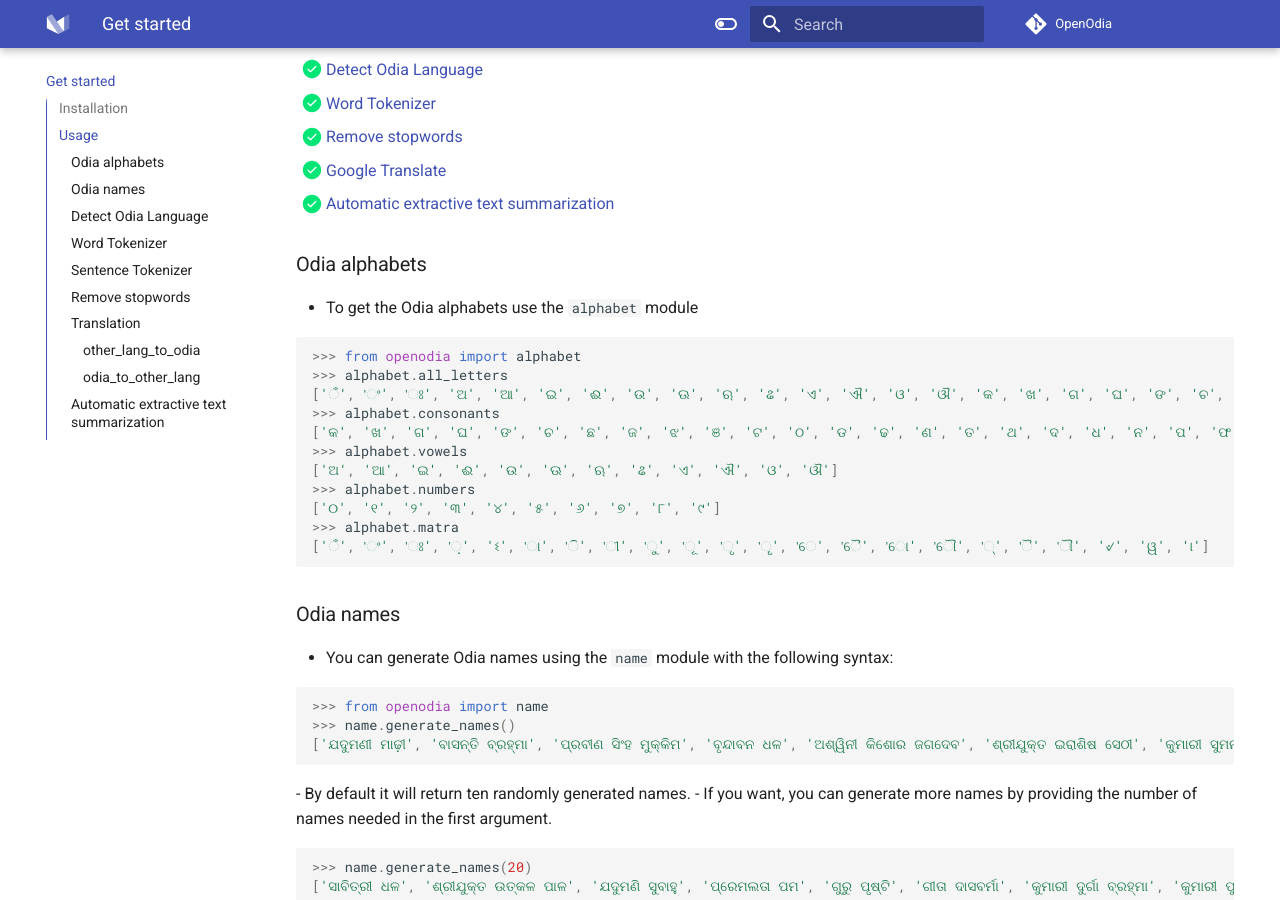
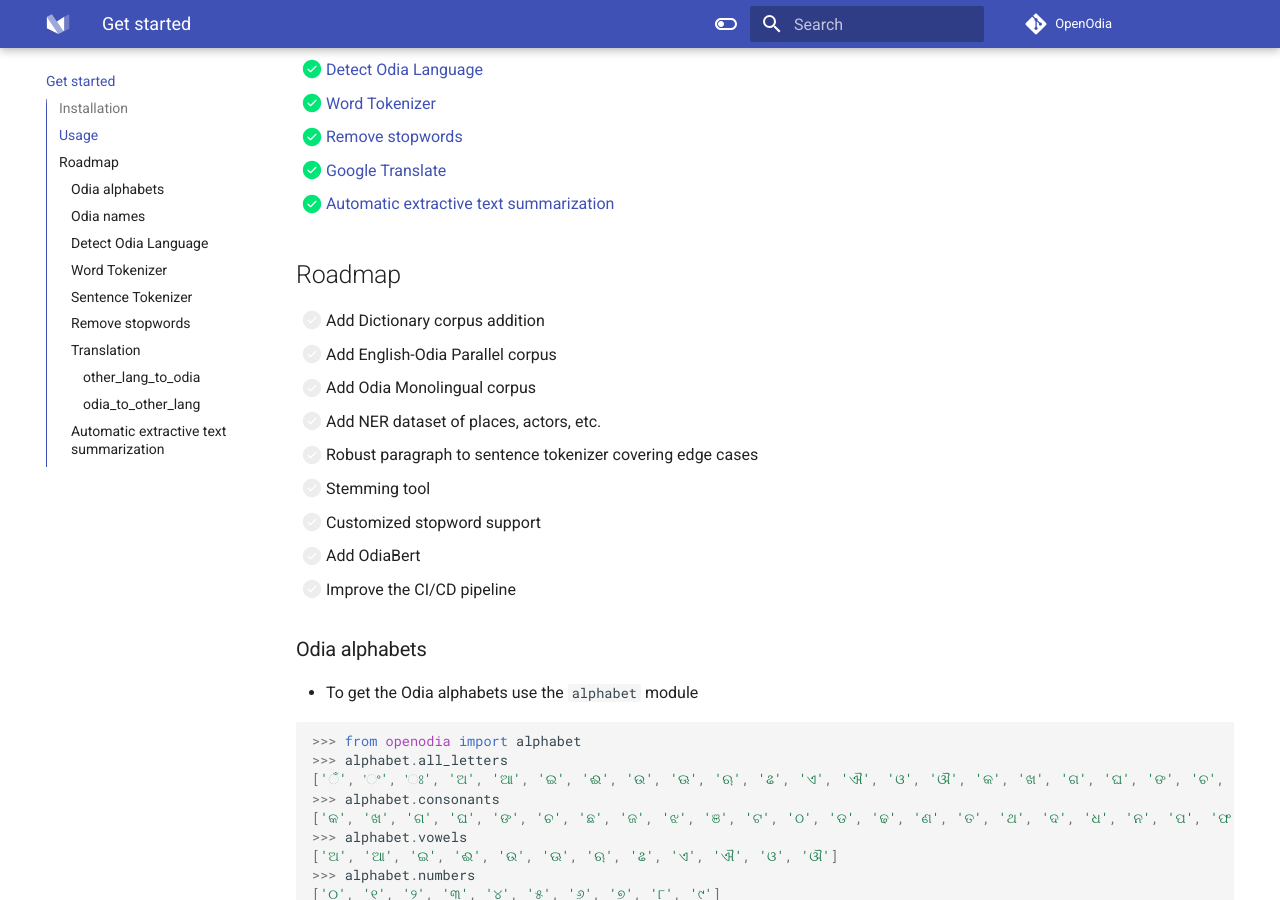
Before and after one commit to soumendrak/openodia, an MkDocs documentation site: the page built from docs/index.md, in a window 1280 px wide and 900 px high, scrolled down 503 px. Built offline with MkDocs 1.6.1 and Material for MkDocs 9.7.7, drawn with Linux system fonts in a browser that asks for light colours; comment, search, counter and statistics services are not loaded.

Commit message:
more data added

```diff
--- a/docs/index.md
+++ b/docs/index.md
@@ -19,6 +19,18 @@ The tools are available in Odia language.
 - [x] [Remove stopwords](#remove-stopwords)
 - [x] [Google Translate](#translation)
 - [x] [Automatic extractive text summarization](#automatic-extractive-text-summarization)
+
+## Roadmap
+
+- [ ] Add Dictionary corpus addition
+- [ ] Add English-Odia Parallel corpus
+- [ ] Add Odia Monolingual corpus
+- [ ] Add NER dataset of places, actors, etc.
+- [ ] Robust paragraph to sentence tokenizer covering edge cases
+- [ ] Stemming tool
+- [ ] Customized stopword support
+- [ ] Add OdiaBert
+- [ ] Improve the CI/CD pipeline
 
 ### Odia alphabets
 
```
Also changed, not shown: README.md (+18 -12 lines).
